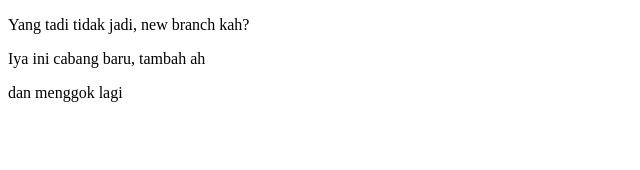
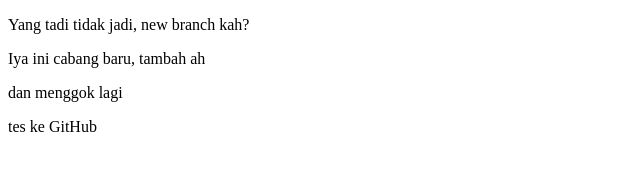
Before and after one commit to gitjust/project1, a plain HTML site: page index.html in a window 1280 px wide. Shown: the whole page, without its empty margins (0-640 px from the left). Drawn offline with Linux system fonts and the light colour scheme.

Commit message:
tambah dikit

```diff
--- a/index.html
+++ b/index.html
@@ -5,6 +5,7 @@
     <p>Yang tadi tidak jadi, new branch kah?</p>
     <p>Iya ini cabang baru, tambah ah</p>
     <p>dan menggok lagi</p>
+    <p>tes ke GitHub</p>
 </body>
 
     </html>
```
